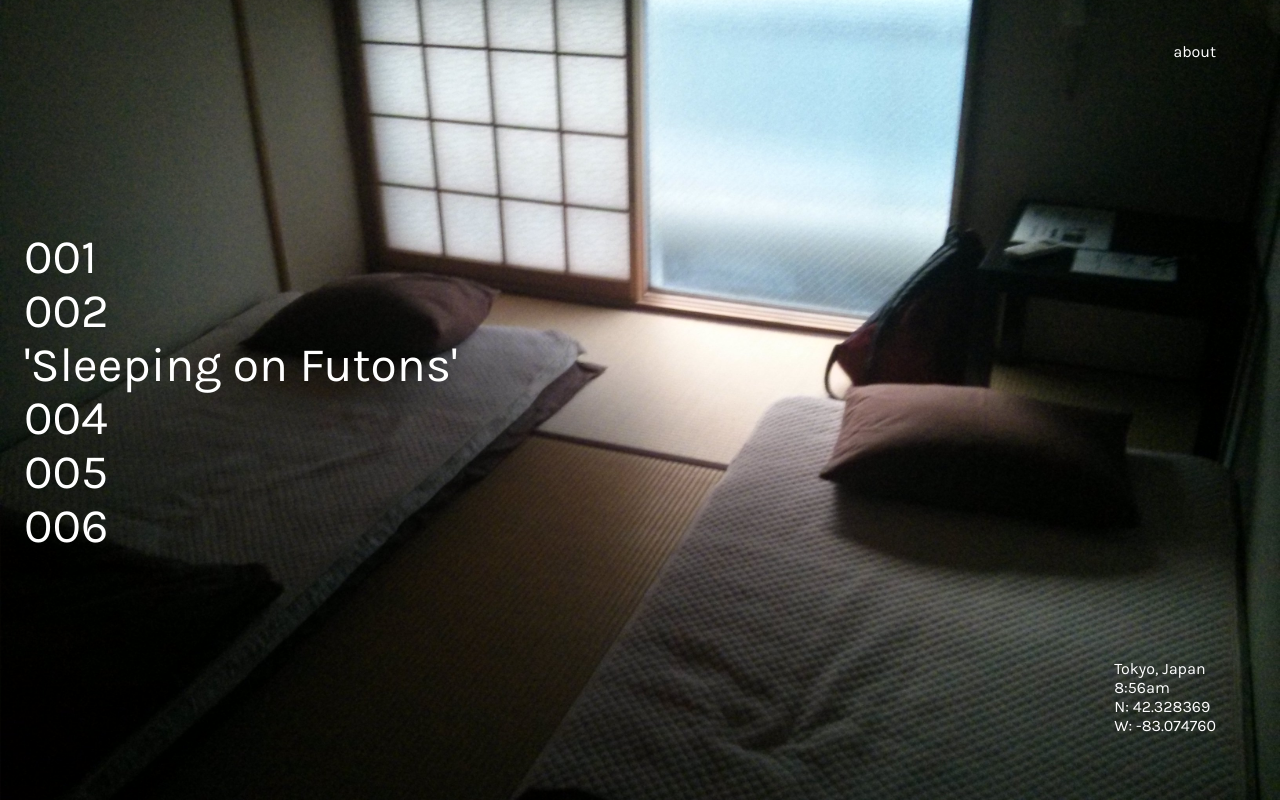
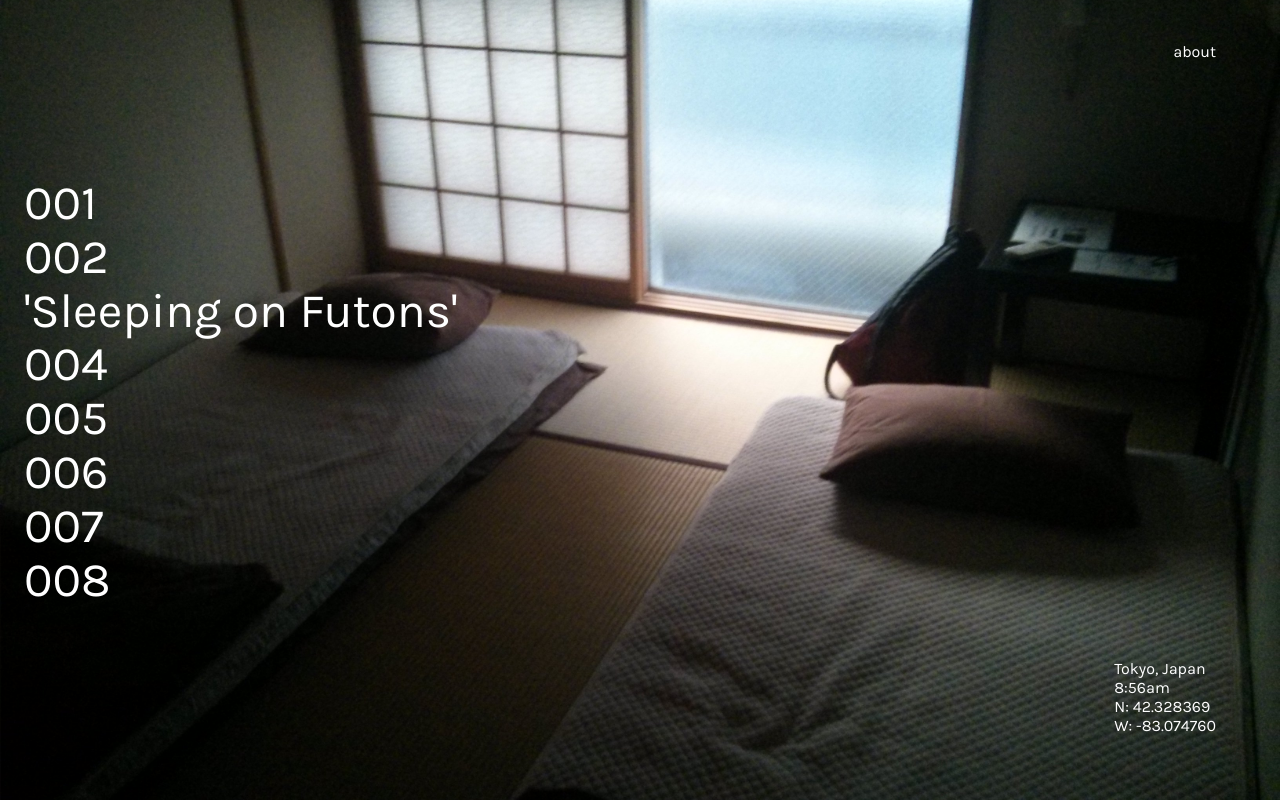
Before and after one commit to philchapdelaine/Photographs, a Gatsby site: page / in a window 1280 px wide. Built offline with nearby package versions, Linux system fonts and the light colour scheme; Gatsby itself is replaced by a stand-in of ours.

Commit message:
added more pics

```diff
--- a/src/components/content.css
+++ b/src/components/content.css
@@ -57,5 +57,6 @@
       display: flex;
       font-size: 2.3rem;
       line-height: 0.5cm;
+      margin-right: 1rem;
     }
   }
--- a/src/components/content.js
+++ b/src/components/content.js
@@ -8,7 +8,8 @@ import ryokan from '../images/ryokan.jpg'
 import mels from '../images/mels_diner.jpg'
 import montreal_shop from '../images/montreal_shop.jpg'
 import lake from '../images/lake.jpg'
-
+import bridge from '../images/bridge.jpg'
+import beach from '../images/beach.jpg'
 
 const pictures = [
     {
@@ -40,7 +41,7 @@ const pictures = [
         name: "'Ghibli Movie'",
         textColour: "white",
         image: boat,
-        location: "Onomichi, Japan",
+        location: "Innoshima, Japan",
         time: "2:43pm"
     },
     {
@@ -58,6 +59,22 @@ const pictures = [
         image: lake,
         location: "Nelson, Canada",
         time: "3:05pm"
+    },
+    {
+        inactive: "007",
+        name: "'Something About A Bridge'",
+        textColour: "white",
+        image: bridge,
+        location: "Imabari, Japan",
+        time: "11:14pm"
+    },
+    {
+        inactive: "008",
+        name: "'H Jungle With T'",
+        textColour: "white",
+        image: beach,
+        location: "Onomichi, Japan",
+        time: "3:37pm"
     }
 ];
 
```
Also changed, not shown: src/images/beach.jpg (added), src/images/bridge.jpg (added), src/images/bridge2.jpg (added).
